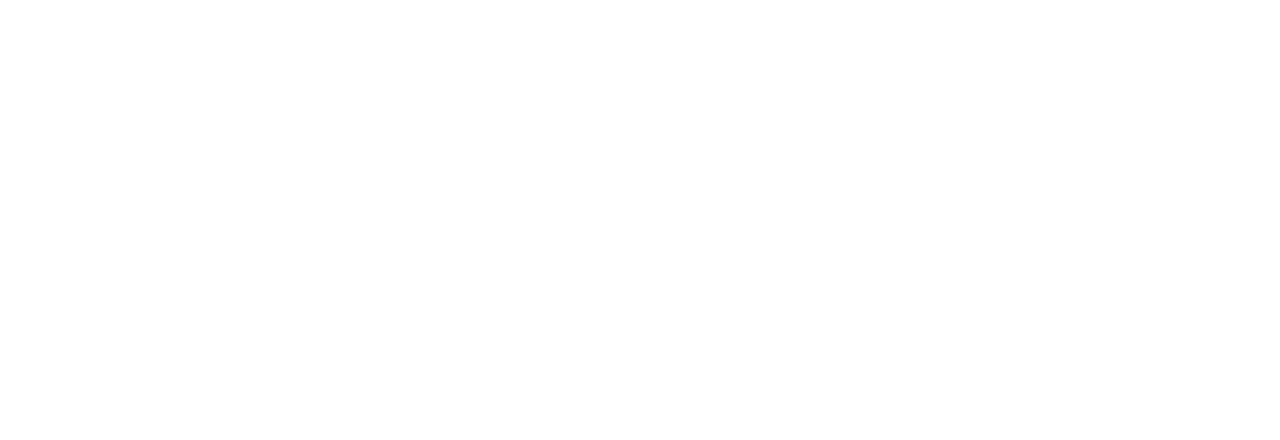
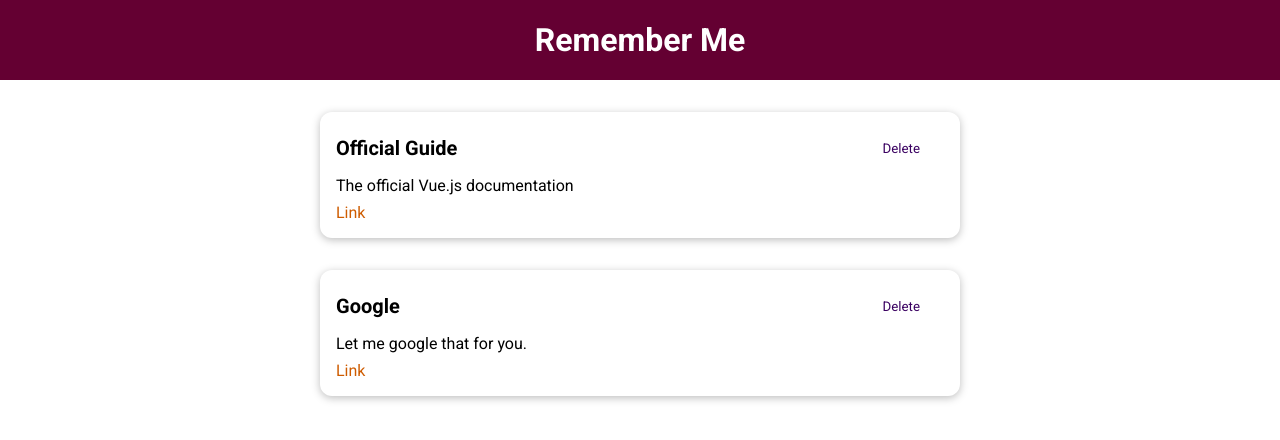
Before and after one commit to hutor04/learning_resources, a Vue app: page / in a window 1280 px wide. Shown: the top 440 px of the page. Built offline with nearby package versions, Linux system fonts and the light colour scheme.

Commit message:
Show Resources

```diff
--- /dev/null
+++ b/src/App.vue
@@ -0,0 +1,49 @@
+<template>
+    <the-header title="Remember Me"></the-header>
+    <stored-resources :resources="storedResources"></stored-resources>
+</template>
+
+<script>
+  import StoredResources from './components/learning-resources/StoredResources.vue';
+  import TheHeader from './components/layouts/TheHeader';
+
+  export default {
+    name: 'App',
+    components: {
+      StoredResources,
+      TheHeader,
+    },
+    data() {
+      return {
+        storedResources: [
+          { id: 'official-guide',
+            title: 'Official Guide',
+            description: 'The official Vue.js documentation',
+            link: 'https://vuejs.org'
+          },
+          { id: 'google',
+            title: 'Google',
+            description: 'Let me google that for you.',
+            link: 'https://google.com'
+          },
+        ],
+      };
+    },
+  };
+</script>
+
+<style>
+@import url('https://fonts.googleapis.com/css2?family=Roboto:wght@400;700&display=swap');
+
+* {
+    box-sizing: border-box;
+}
+
+html {
+    font-family: 'Roboto', sans-serif;
+}
+
+body {
+    margin: 0;
+}
+</style>
--- /dev/null
+++ b/src/components/UI/BaseButton.vue
@@ -0,0 +1,40 @@
+<template>
+    <button :type="type" :class="mode">
+        <slot></slot>
+    </button>
+</template>
+
+<script>
+  export default {
+    name: 'BaseButton',
+    props: ['type', 'mode']
+  };
+</script>
+
+<style scoped>
+button {
+    padding: 0.75rem 1.5rem;
+    font-family: inherit;
+    background-color: #3a0061;
+    border: 1px solid #3a0061;
+    color: white;
+    cursor: pointer;
+}
+
+button:hover,
+button:active {
+    background-color: #270041;
+    border-color: #270041;
+}
+
+.flat {
+    background-color: transparent;
+    color: #3a0061;
+    border: none;
+}
+
+.flat:hover,
+.flat:active {
+    background-color: #edd2ff;
+}
+</style>
--- /dev/null
+++ b/src/components/UI/BaseCard.vue
@@ -0,0 +1,15 @@
+<template>
+    <div>
+        <slot></slot>
+    </div>
+</template>
+
+<style scoped>
+div {
+    border-radius: 12px;
+    box-shadow: 0 2px 8px rgba(0, 0, 0, 0.26);
+    padding: 1rem;
+    margin: 2rem auto;
+    max-width: 40rem;
+}
+</style>
--- /dev/null
+++ b/src/components/layouts/TheHeader.vue
@@ -0,0 +1,28 @@
+<template>
+    <header>
+        <h1>{{ title }}</h1>
+    </header>
+</template>
+
+<script>
+  export default {
+    name: 'TheHeader',
+    props: ['title'],
+  };
+</script>
+
+<style scoped>
+header {
+    width: 100%;
+    height: 5rem;
+    background-color: #640032;
+    display: flex;
+    justify-content: center;
+    align-items: center;
+}
+
+header h1 {
+    color: white;
+    margin: 0;
+}
+</style>
--- /dev/null
+++ b/src/components/learning-resources/LearningResource.vue
@@ -0,0 +1,55 @@
+<template>
+    <li>
+        <base-card>
+            <header>
+                <h3>{{ title }}</h3>
+                <base-button mode="flat">Delete</base-button>
+            </header>
+            <p>{{ description }}</p>
+            <nav>
+                <a :href="link">Link</a>
+            </nav>
+        </base-card>
+    </li>
+</template>
+
+<script>
+  import BaseButton from '../UI/BaseButton';
+  export default {
+    name: 'Learningresource',
+    components: { BaseButton },
+    props: ['title', 'description', 'link']
+  };
+</script>
+
+<style scoped>
+li {
+    margin: auto;
+    max-width: 40rem;
+}
+
+header {
+    display: flex;
+    justify-content: space-between;
+    align-items: center;
+}
+
+h3 {
+    font-size: 1.25rem;
+    margin: 0.5rem 0;
+}
+
+p {
+    margin: 0.5rem 0;
+}
+
+a {
+    text-decoration: none;
+    color: #ce5c00;
+}
+
+a:hover,
+a:active {
+    color: #c89300;
+}
+</style>
--- /dev/null
+++ b/src/components/learning-resources/StoredResources.vue
@@ -0,0 +1,33 @@
+<template>
+    <ul>
+        <learning-resource
+                v-for="res in resources"
+                :key="res.id"
+                :title="res.title"
+                :description="res.description"
+                :link="res.link"
+        ></learning-resource>
+    </ul>
+</template>
+
+<script>
+  import LearningResource from './LearningResource';
+
+  export default {
+    name: 'StoredResources',
+    components: {
+      LearningResource
+    },
+    props: ['resources'],
+  };
+</script>
+
+<style scoped>
+ul {
+    list-style: none;
+    margin: 0;
+    padding: 0;
+    margin: auto;
+    max-width: 40rem;
+}
+</style>
```
Also changed, not shown: src/components/learning-resources/AddResource.vue (added, +13 -0 lines), src/main.js (+10 -1 lines), 1 other file (tests, documents, lock files or other folders).
